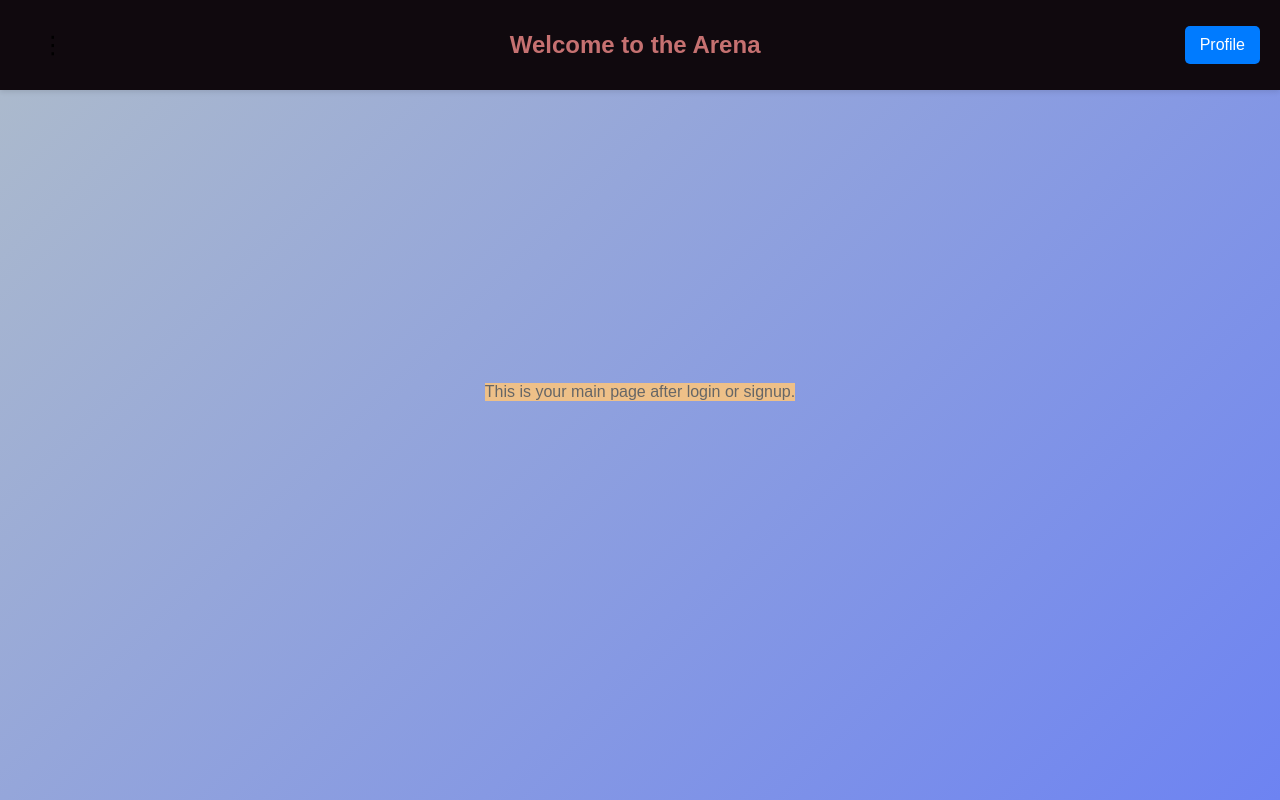
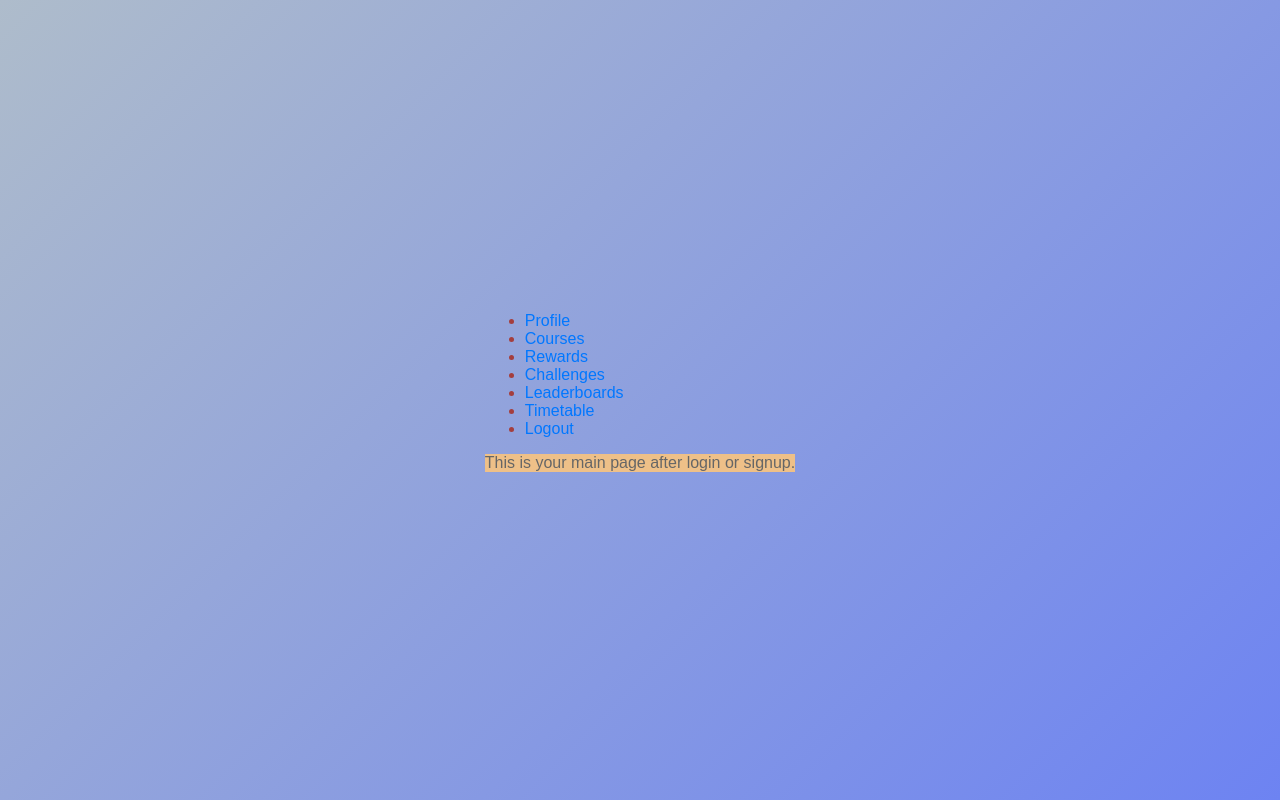
Before and after one commit to luciferavi/aura_tracker, a React (Create React App) app in the folder frontend/: page /arena in a window 1280 px wide. Built offline with nearby package versions, Linux system fonts and the light colour scheme; no server answers.

Commit message:
keepingitsimple

```diff
--- a/frontend/src/App.js
+++ b/frontend/src/App.js
@@ -1,11 +1,11 @@
 import React from 'react';
 import { BrowserRouter as Router, Route, Routes } from 'react-router-dom';
 import Home from './home';
+import { useState } from 'react';
 import Login from './Login';
 import Signup from './Signup';
 import Arena from './arena';
 import Timetable from './timetable';
-import Sidebar from './components/sidebar/sidebar';
 import Dashboard from './components/Dashboard/Dashboard';
 import CourseList from './components/Courses/CourseList';
 import CourseDetail from './components/Courses/CourseDetail';
@@ -14,9 +14,12 @@ import RewardsPage from './components/Achievements/rewards';
 import PrivateRoute from './components/common/PrivateRoute';
 import { AuthProvider } from './context/AuthContext';
 function App() {
+
+
     return (
 <AuthProvider>
         <Router>
+
             <Routes>
                 <Route path="/" element={<Home />} />
                 <Route path="/login" element={<Login />} />
--- a/frontend/src/Arena.css
+++ b/frontend/src/Arena.css
@@ -43,16 +43,3 @@
 .profile-button:hover {
     background-color: #e8ecf0;
 }
-
-/* Optional sidebar styling */
-.sidebar {
-    position: absolute;
-    left: 0;
-    top: 0;
-    height: 100vh;
-    width: 250px;
-    background-color: #ce5454;
-    box-shadow: 2px 0px 5px rgba(0, 0, 0, 0.5);
-    padding: 20px;
-    transition: transform 0.3s ease;
-}
--- a/frontend/src/arena.js
+++ b/frontend/src/arena.js
@@ -1,23 +1,13 @@
 import React, { useState } from 'react';
 import { Link } from 'react-router-dom';
-import Sidebar from './components/sidebar/sidebar';
 import './Arena.css';
-
+import Navbar from './components/common/Navbar';
 function Arena() {
-    const [isSidebarOpen, setIsSidebarOpen] = useState(false);
-
-    const toggleSidebar = () => {
-        setIsSidebarOpen(prevState => !prevState);
-    };
 
     return (
-        <div className="arena-container">
-            <div className="arena-header">
-                <button className="three-dot-button" onClick={toggleSidebar}>⋮</button>
-                <h1 className="arena-title">Welcome to the Arena</h1>
-                <Link to="/profile" className="profile-button">Profile</Link>
-            </div>
-            {isSidebarOpen && <Sidebar />}
+        <div>
+                        <Navbar />
+
             <p>This is your main page after login or signup.</p>
         </div>
     );
--- /dev/null
+++ b/frontend/src/components/common/Navbar.css
@@ -0,0 +1,42 @@
+/* Navbar.css */
+.navbar {
+    height: 60px;
+    width: 100%;
+    background-color: #333;
+    color: white;
+    display: flex;
+    align-items: center;
+    justify-content: space-between;
+    padding: 0 20px;
+    position: fixed;
+    top: 0;
+    z-index: 1000;
+}
+
+.toggle-btn {
+    background: none;
+    border: none;
+    color: white;
+    font-size: 24px;
+    cursor: pointer;
+}
+
+.navbar-title {
+    flex: 1;
+    text-align: center;
+    font-size: 20px;
+}
+
+.nav-right {
+    display: flex;
+    gap: 10px;
+}
+
+.nav-link,
+.nav-button {
+    color: white;
+    text-decoration: none;
+    background: none;
+    border: none;
+    cursor: pointer;
+}
--- a/frontend/src/components/common/Navbar.js
+++ b/frontend/src/components/common/Navbar.js
@@ -2,7 +2,7 @@
 import React from 'react';
 import { Link } from 'react-router-dom';
 import { useNavigate } from 'react-router-dom';
-import Profile from '../Profile/Profile';
+
 const Navbar = () => {
     const navigate = useNavigate();
 
@@ -14,15 +14,18 @@ const Navbar = () => {
         // Redirect to the Home page
         navigate('/');
     };
+
     return (
         <nav>
             <ul>
-                <li><Link to="/">Home</Link></li>
-                <li><Link to="/dashboard">Dashboard</Link></li>
-                <li><Link to="/courses">Courses</Link></li>
-                <li><Link to="/profile">Profile</Link></li>
-                <li><Link to="/achievements">Achievements</Link></li>
-                <li><button onClick={handleLogout}>Logout</button></li>
+            <li><a href="/profile">Profile</a></li>
+
+                        <li><a href="/courses">Courses</a></li>
+                        <li><a href="/rewards">Rewards</a></li>
+                        <li><a href="/challenges">Challenges</a></li>
+                        <li><a href="/leaderboards">Leaderboards</a></li>
+                        <li><a href="/timetable">Timetable</a></li>
+                        <li><a href="/">Logout</a></li>
             </ul>
         </nav>
     );
--- a/frontend/src/components/sidebar/sidebar.css
+++ b/frontend/src/components/sidebar/sidebar.css
@@ -1,44 +1,28 @@
 /* Sidebar.css */
 .sidebar {
-    position: fixed;
-    top: 0;
+  position: absolute;
+  top: 60px; /* Opens directly below navbar */
   left: 0;
+  height: calc(100vh - 60px); /* Leaves room for navbar */
   width: 250px;
-    height: 100%;
   background-color: #333;
-    color: #fff;
-    padding-top: 20px;
+  color: white;
   transform: translateX(-100%);
   transition: transform 0.3s ease;
+  z-index: 500;
 }
 
 .sidebar.open {
   transform: translateX(0);
 }
 
-  .toggle-icon {
-    position: absolute;
-    top: 20px;
-    right: -30px;
-    background-color: #333;
-    color: #fff;
-    padding: 5px;
-    cursor: pointer;
-    font-size: 24px;
+.sidebar a {
+  display: block;
+  padding: 15px;
+  color: white;
+  text-decoration: none;
 }
 
-  .menu button {
-    display: block;
-    width: 100%;
-    padding: 15px;
-    background: none;
-    border: none;
-    color: #fff;
-    text-align: left;
-    cursor: pointer;
-    font-size: 18px;
-  }
-
-  .menu button:hover {
+.sidebar a:hover {
   background-color: #555;
 }
--- a/frontend/src/components/sidebar/sidebar.js
+++ b/frontend/src/components/sidebar/sidebar.js
@@ -1,25 +1,26 @@
-// Sidebar.js
 import React, { useState } from 'react';
-import { useNavigate } from 'react-router-dom';
-import './sidebar.css'; // Add styles for Sidebar here
+import './sidebar.css'; // Create a CSS file for styling the sidebar
+
 const Sidebar = () => {
     const [isOpen, setIsOpen] = useState(false);
-  const navigate = useNavigate();
 
-  const toggleSidebar = () => setIsOpen(!isOpen);
+    const toggleSidebar = () => {
+        setIsOpen(!isOpen);
+    };
 
     return (
-    <div className={`sidebar ${isOpen ? 'open' : ''}`}>
-      <div className="toggle-icon" onClick={toggleSidebar}>
-        ⋮
-      </div>
+        <div>
+            <button className="sidebar-toggle" onClick={toggleSidebar}>•••</button>
             {isOpen && (
-        <div className="menu">
-          <button onClick={() => navigate('/course')}>Course</button>
-          <button onClick={() => navigate('/rewards')}>Rewards</button>
-          <button onClick={() => navigate('/challenges')}>Challenges</button>
-          <button onClick={() => navigate('/leaderboard')}>Leaderboards</button>
-          <button onClick={() => navigate('/timetable')}>Timetable</button>
+                <div className="sidebar">
+                    <ul>
+                        <li><a href="/profile">Profile</a></li>
+                        <li><a href="/courses">Courses</a></li>
+                        <li><a href="/rewards">Rewards</a></li>
+                        <li><a href="/challenges">Challenges</a></li>
+                        <li><a href="/leaderboards">Leaderboards</a></li>
+                        <li><a href="/timetable">Timetable</a></li>
+                    </ul>
                 </div>
             )}
         </div>
@@ -27,4 +28,3 @@ const Sidebar = () => {
 };
 
 export default Sidebar;
-//          <button onClick={() => navigate('/profile')}>Profile</button>
```
Also changed, not shown: 2 other files (tests, documents, lock files or other folders). Lines whose indentation alone changed are shown as unchanged.
